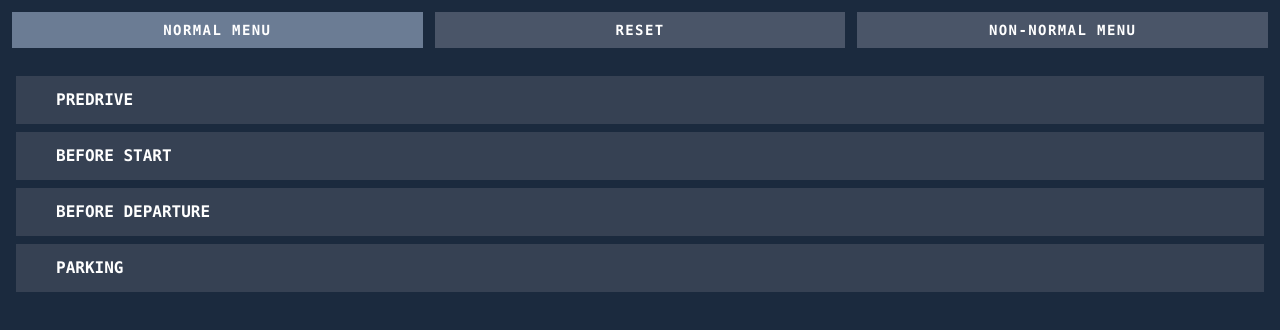
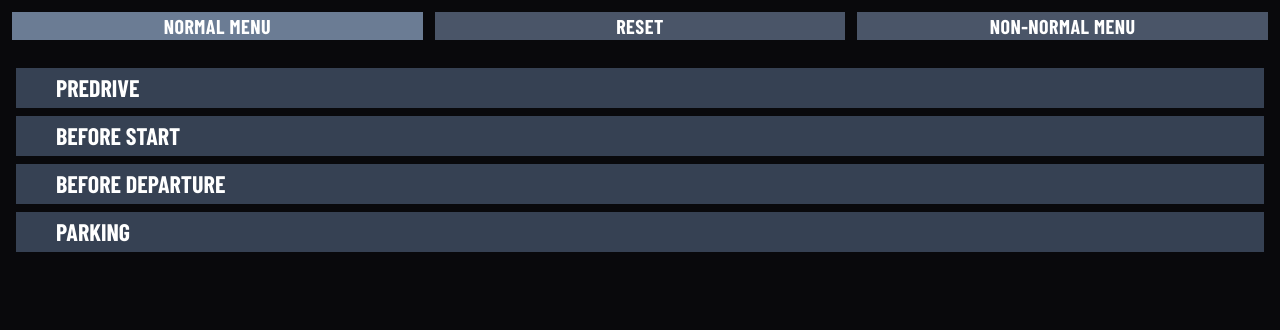
Before and after one commit to sharo-jef/checklist, a Next.js app: page /checklist/ in a window 1280 px wide. Shown: the top 330 px of the page. Built offline with nearby package versions, Linux system fonts and the light colour scheme.

Commit message:
style: update color scheme and typography

```diff
--- a/src/app/globals.css
+++ b/src/app/globals.css
@@ -1,21 +1,22 @@
 @import "tailwindcss";
 
 :root {
-  /* 参考画像の正確な色 */
-  --bg-display: #213248;
-  --menu-bg: #213248;
+  --font-mono: var(--font-barlow-condensed), "Courier New", Courier, monospace;
+  --bg-display: #09090c;
+  --menu-bg: #09090c;
   --menu-inactive: #4a5568;
   --menu-active: #6b7c94;
   --text-white: #ffffff;
-  --text-green: #00ff00;
-  --highlight-magenta: #ff00ff;
+  --text-green: #0bce0e;
+  --text-cyan: #0baacf;
+  --highlight-magenta: #e165e0;
   --check-gray: #6b7c94;
 }
 
 body {
   background: var(--bg-display);
   color: var(--text-white);
-  font-family: "Courier New", Courier, monospace;
+  font-family: var(--font-barlow-condensed), "Courier New", Courier, monospace;
   margin: 0;
   padding: 0;
   overflow: hidden;
@@ -27,11 +28,11 @@ body {
 }
 
 ::selection {
-  background: #ff00ff;
+  background: #e165e0;
   color: #000000;
 }
 
 ::-moz-selection {
-  background: #ff00ff;
+  background: #e165e0;
   color: #000000;
 }
--- a/src/app/layout.tsx
+++ b/src/app/layout.tsx
@@ -1,15 +1,11 @@
 import type { Metadata, Viewport } from "next";
-import { Geist, Geist_Mono } from "next/font/google";
+import { Barlow_Condensed } from "next/font/google";
 import "./globals.css";
 
-const geistSans = Geist({
-  variable: "--font-geist-sans",
+const barlowCondensed = Barlow_Condensed({
+  variable: "--font-barlow-condensed",
   subsets: ["latin"],
-});
-
-const geistMono = Geist_Mono({
-  variable: "--font-geist-mono",
-  subsets: ["latin"],
+  weight: ["400", "700"],
 });
 
 export const metadata: Metadata = {
@@ -31,9 +27,7 @@ export default function RootLayout({
 }>) {
   return (
     <html lang="en">
-      <body
-        className={`${geistSans.variable} ${geistMono.variable} antialiased`}
-      >
+      <body className={`${barlowCondensed.variable} antialiased`}>
         {children}
       </body>
     </html>
--- a/src/components/CRTScreen.tsx
+++ b/src/components/CRTScreen.tsx
@@ -6,7 +6,7 @@ interface CRTScreenProps {
 
 export function CRTScreen({ children }: CRTScreenProps) {
   return (
-    <div className="h-screen w-full bg-[#1B2A3E] flex flex-col overflow-hidden">
+    <div className="h-screen w-full bg-[#09090C] flex flex-col overflow-hidden">
       {children}
     </div>
   );
--- a/src/components/CheckIcon.tsx
+++ b/src/components/CheckIcon.tsx
@@ -3,7 +3,7 @@ interface CheckIconProps {
   size?: number;
 }
 
-export function CheckIcon({ color = "#1FEC3E", size = 16 }: CheckIconProps) {
+export function CheckIcon({ size = 16 }: CheckIconProps) {
   return (
     <svg
       width={size}
@@ -14,7 +14,7 @@ export function CheckIcon({ color = "#1FEC3E", size = 16 }: CheckIconProps) {
     >
       <path
         d="M2 8L6 12L14 4"
-        stroke={color}
+        stroke="var(--text-green)"
         strokeWidth="2.5"
         strokeLinecap="round"
         strokeLinejoin="round"
--- a/src/components/ChecklistDisplay.tsx
+++ b/src/components/ChecklistDisplay.tsx
@@ -31,8 +31,8 @@ export function ChecklistDisplay({
   const canGoNext = allItemsChecked && hasNextChecklist;
 
   return (
-    <div className="flex-1 bg-[#1B2A3E] flex flex-col overflow-hidden">
-      <div className="px-4 pb-2 bg-[#1B2A3E]">
+    <div className="flex-1 bg-[#09090C] flex flex-col overflow-hidden">
+      <div className="px-4 pb-2 bg-[#09090C]">
         <h1 className="font-mono text-base text-white tracking-wide text-center">
           ▶ {checklist?.name || "NO CHECKLIST"} ◀
         </h1>
@@ -68,11 +68,11 @@ export function ChecklistDisplay({
       </div>
 
       {showNextButton && (
-        <div className="flex bg-[#1B2A3E] p-3">
+        <div className="flex gap-3 bg-[#09090C] p-3">
           <button
             onClick={onNext}
             disabled={!canGoNext}
-            className={`px-6 py-2 text-center font-mono text-sm font-bold tracking-widest ${
+            className={`flex-1 py-1 text-center font-mono text-xl font-bold tracking-wide leading-none ${
               canGoNext
                 ? "bg-[#6b7c94] text-white cursor-pointer"
                 : "bg-[#4a5568] text-gray-500 cursor-not-allowed"
@@ -80,6 +80,21 @@ export function ChecklistDisplay({
           >
             NORMAL
           </button>
+          <button className="flex-1 py-1 text-center font-mono text-xl font-bold tracking-wide leading-none bg-[#4a5568] text-white">
+            ITEM
+            <br />
+            OVRD
+          </button>
+          <button className="flex-1 py-1 text-center font-mono text-xl font-bold tracking-wide leading-none bg-[#4a5568] text-white">
+            CHKL
+            <br />
+            OVRD
+          </button>
+          <button className="flex-1 py-1 text-center font-mono text-xl font-bold tracking-wide leading-none bg-[#4a5568] text-white">
+            CHKL
+            <br />
+            RESET
+          </button>
         </div>
       )}
     </div>
--- a/src/components/ChecklistItem.tsx
+++ b/src/components/ChecklistItem.tsx
@@ -22,7 +22,9 @@ export function ChecklistItem({
       <div
         onClick={onToggle}
         className={`flex items-center py-3.5 px-3 cursor-pointer ${
-          isActive ? "border-2 border-[#ff00ff]" : "border-2 border-transparent"
+          isActive
+            ? "border-2 border-(--highlight-magenta)"
+            : "border-2 border-transparent"
         }`}
       >
         {/* 自動チェック用の灰色背景（required=falseの場合のみ表示） */}
@@ -35,11 +37,11 @@ export function ChecklistItem({
 
         {/* テキスト */}
         <div
-          className={`flex-1 font-mono text-[17px] tracking-wide flex items-center gap-2 overflow-hidden ml-2 ${checked ? "text-[#1FEC3E]" : "text-white"}`}
+          className={`flex-1 font-mono text-[20px] tracking-wide flex items-center gap-2 overflow-hidden ml-2 ${checked ? "text-(--text-green)" : "text-white"}`}
         >
           <span className="shrink-0 font-bold">{item}</span>
           <span className="flex-1 min-w-0 overflow-hidden whitespace-nowrap">
-            {".".repeat(400)}
+            {". ".repeat(400)}
           </span>
           <span className="shrink-0 font-bold">{value}</span>
         </div>
--- a/src/components/ChecklistMenu.tsx
+++ b/src/components/ChecklistMenu.tsx
@@ -29,7 +29,7 @@ export function ChecklistMenu({
   };
 
   return (
-    <div className="flex-1 bg-[#1B2A3E] flex flex-col overflow-hidden">
+    <div className="flex-1 bg-[#09090C] flex flex-col overflow-hidden">
       <div className="flex-1 overflow-y-auto p-4">
         <div className="space-y-2">
           {categories.map((category) => {
@@ -38,8 +38,8 @@ export function ChecklistMenu({
               <button
                 key={category.id}
                 onClick={() => onSelect(category.id)}
-                className={`w-full text-left px-4 py-3 bg-gray-700 hover:bg-gray-600 font-mono text-base font-bold flex items-center gap-2 ${
-                  isComplete ? "text-[#1FEC3E]" : "text-white"
+                className={`w-full text-left px-4 py-1 bg-gray-700 hover:bg-gray-600 font-mono text-2xl font-bold flex items-center gap-2 ${
+                  isComplete ? "text-(--text-green)" : "text-white"
                 }`}
               >
                 <div className="w-4 h-4 shrink-0">
--- a/src/components/TabButton.tsx
+++ b/src/components/TabButton.tsx
@@ -9,7 +9,7 @@ export function TabButton({ title, active, onClick }: TabButtonProps) {
     <button
       onClick={onClick}
       className={`
-        px-4 py-2 font-mono text-sm tracking-wide transition-all
+        px-4 py-1 font-mono text-xl tracking-wide transition-all
         border-b-2 whitespace-nowrap
         ${
           active
--- a/src/components/TopMenu.tsx
+++ b/src/components/TopMenu.tsx
@@ -8,10 +8,10 @@ interface TopMenuProps {
 
 export function TopMenu({ activeMenu, onMenuChange, onReset }: TopMenuProps) {
   return (
-    <div className="flex gap-3 p-3 bg-[#1B2A3E]">
+    <div className="flex gap-3 p-3 bg-[#09090C]">
       <button
         onClick={() => onMenuChange(MenuType.NORMAL)}
-        className={`flex-1 py-2 text-center font-mono text-sm font-bold tracking-widest ${
+        className={`flex-1 py-1 text-center font-mono text-xl font-bold tracking-wide leading-none ${
           activeMenu === MenuType.NORMAL
             ? "bg-[#6b7c94] text-white"
             : "bg-[#4a5568] text-white"
@@ -21,13 +21,13 @@ export function TopMenu({ activeMenu, onMenuChange, onReset }: TopMenuProps) {
       </button>
       <button
         onClick={onReset}
-        className="flex-1 py-2 text-center font-mono text-sm font-bold tracking-widest bg-[#4a5568] text-white"
+        className="flex-1 py-1 text-center font-mono text-xl font-bold tracking-wide leading-none bg-[#4a5568] text-white"
       >
         RESET
       </button>
       <button
         onClick={() => onMenuChange(MenuType.NON_NORMAL)}
-        className={`flex-1 py-2 text-center font-mono text-sm font-bold tracking-widest ${
+        className={`flex-1 py-1 text-center font-mono text-xl font-bold tracking-wide leading-none ${
           activeMenu === MenuType.NON_NORMAL
             ? "bg-[#6b7c94] text-white"
             : "bg-[#4a5568] text-white"
```
